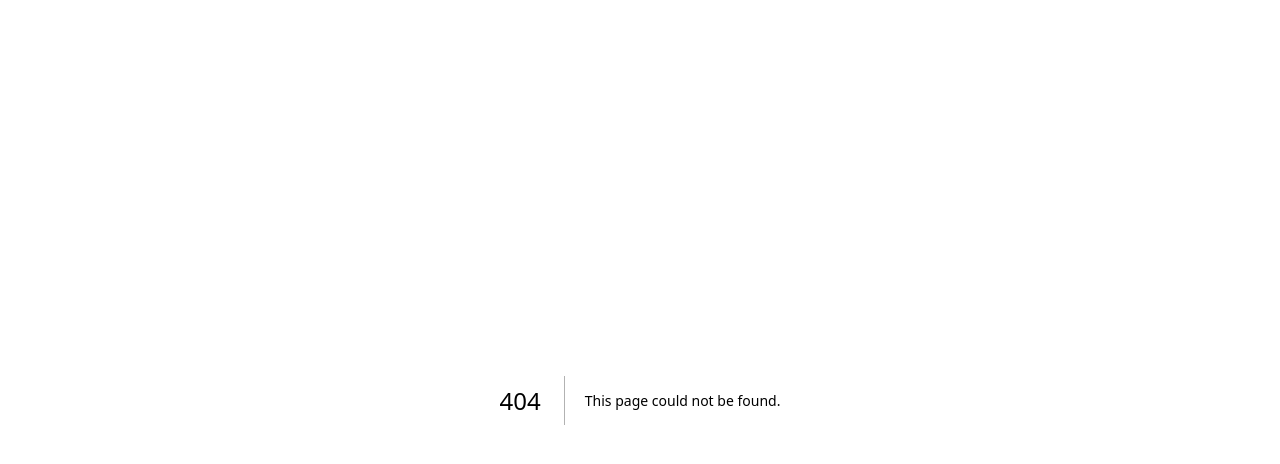
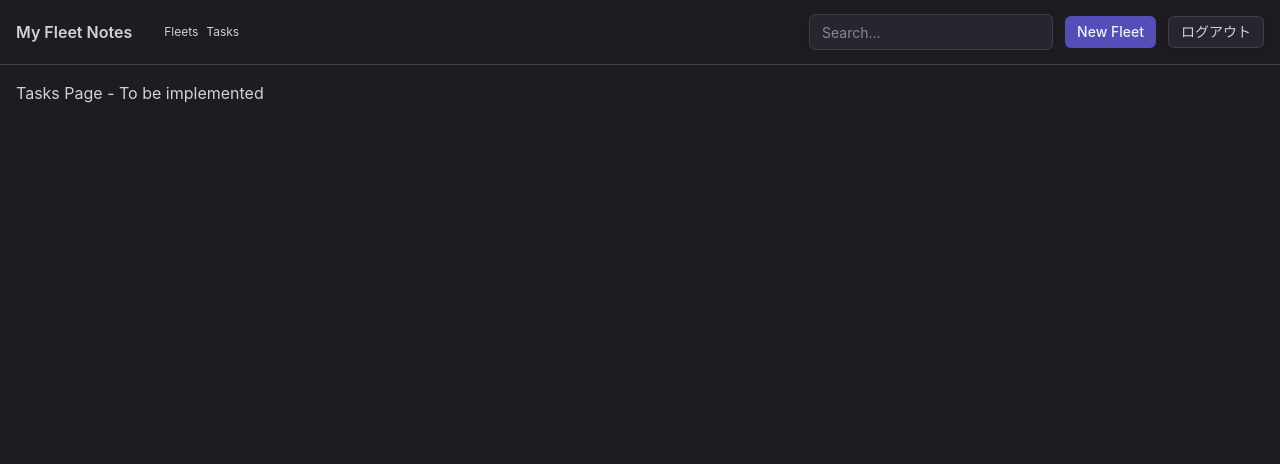
Before and after one commit to aiyama1467/my-fleet-notes, a Next.js app: page /tasks in a window 1280 px wide. Before the commit this address had no page. Shown: the top 464 px of the page. Built offline with nearby package versions, Linux system fonts and the light colour scheme.

Commit message:
feat: add TasksPage component and update Header navigation

```diff
--- /dev/null
+++ b/src/app/(dashboard)/tasks/page.tsx
@@ -0,0 +1,5 @@
+import TasksPage from '@/features/task/components/task-page';
+
+export default function Page() {
+  return <TasksPage />;
+}
--- a/src/components/layout/header.tsx
+++ b/src/components/layout/header.tsx
@@ -3,18 +3,25 @@ import Link from 'next/link';
 import { Button } from '@/components/ui/button';
 import { Input } from '@/components/ui/input';
 
+const navItems = [
+  { href: '/fleets', label: 'Fleets' },
+  { href: '/tasks', label: 'Tasks' },
+];
+
 export default function Header() {
   return (
     <header className="sticky top-0 z-50 w-full border-b border-border">
       <div className="flex justify-between h-16 px-4">
-        <div className="flex gap-3 items-center">
+        <div className="flex gap-8 items-center">
           <Link href="/">
-            <span className="text-sm font-semibold tracking-wide">
-              My Fleet Notes
-            </span>
+            <span className="font-semibold tracking-wide">My Fleet Notes</span>
           </Link>
-          <nav className="text-sm">
-            <Link href="/fleets">Fleets</Link>
+          <nav className="flex text-xs gap-2 items-center">
+            {navItems.map((item) => (
+              <Link href={item.href} key={item.href}>
+                {item.label}
+              </Link>
+            ))}
           </nav>
         </div>
 
--- /dev/null
+++ b/src/features/task/components/task-page.tsx
@@ -0,0 +1,3 @@
+export default function TasksPage() {
+  return <div className="p-4">Tasks Page - To be implemented</div>;
+}
```
